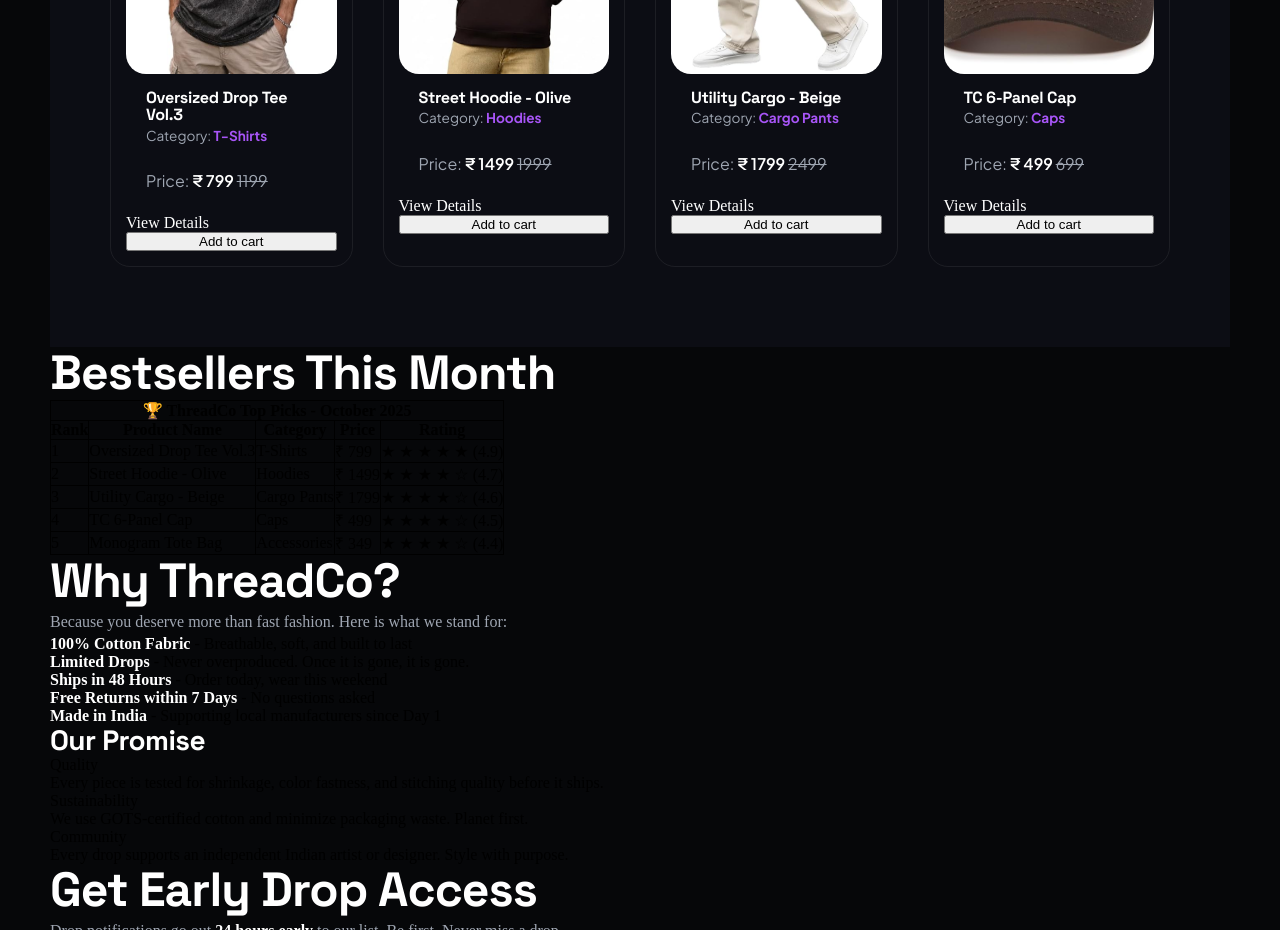
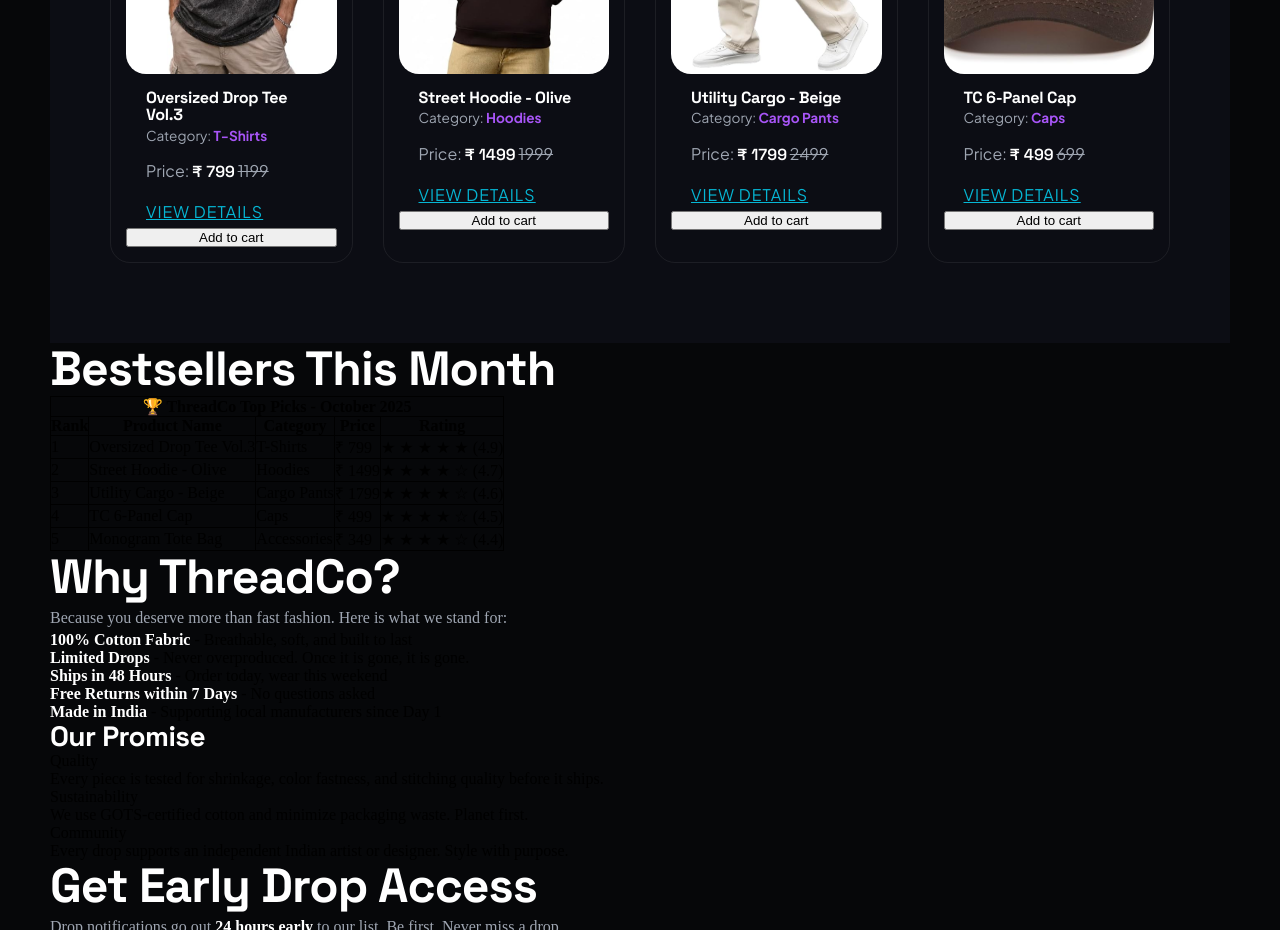
Before and after one commit to Devanshu-uu/Full_Stack_Web_Dev, a plain HTML site: page MajorHTMLWithCSSproject - ThreadCo/index.html in a window 1280 px wide. Shown: the part 1240-2170 px from the top of the page. Drawn offline with Linux system fonts and the light colour scheme.

Commit message:
Update style.css

```diff
--- a/MajorHTMLWithCSSproject - ThreadCo/style.css
+++ b/MajorHTMLWithCSSproject - ThreadCo/style.css
@@ -369,9 +369,7 @@
 figcaption{
     display: none;
 }
-.cards a{
-    color: white;;
-}
+
 
 .cards h3{
     padding: 15px 20px 0px;
@@ -389,10 +387,33 @@
 }
 
 article p:nth-of-type(2){
-    padding: 20px 20px;
+    padding: 10px 20px;
     font-family: var(--font-body);
 }
 
 article p:last-of-type{
     display: none;
 }
+
+article a{
+    color: var(--color-accent);
+    padding: 6px 20px;
+    font-family :var(--font-body);
+    text-transform: uppercase;
+    letter-spacing: 1px;
+    text-decoration: underline;
+
+
+}
+
+article a:hover{
+    color: var(--color-secondary);
+}
+
+
+
+
+article p strong{
+    font-family: var(--font-display);
+
+}
```
